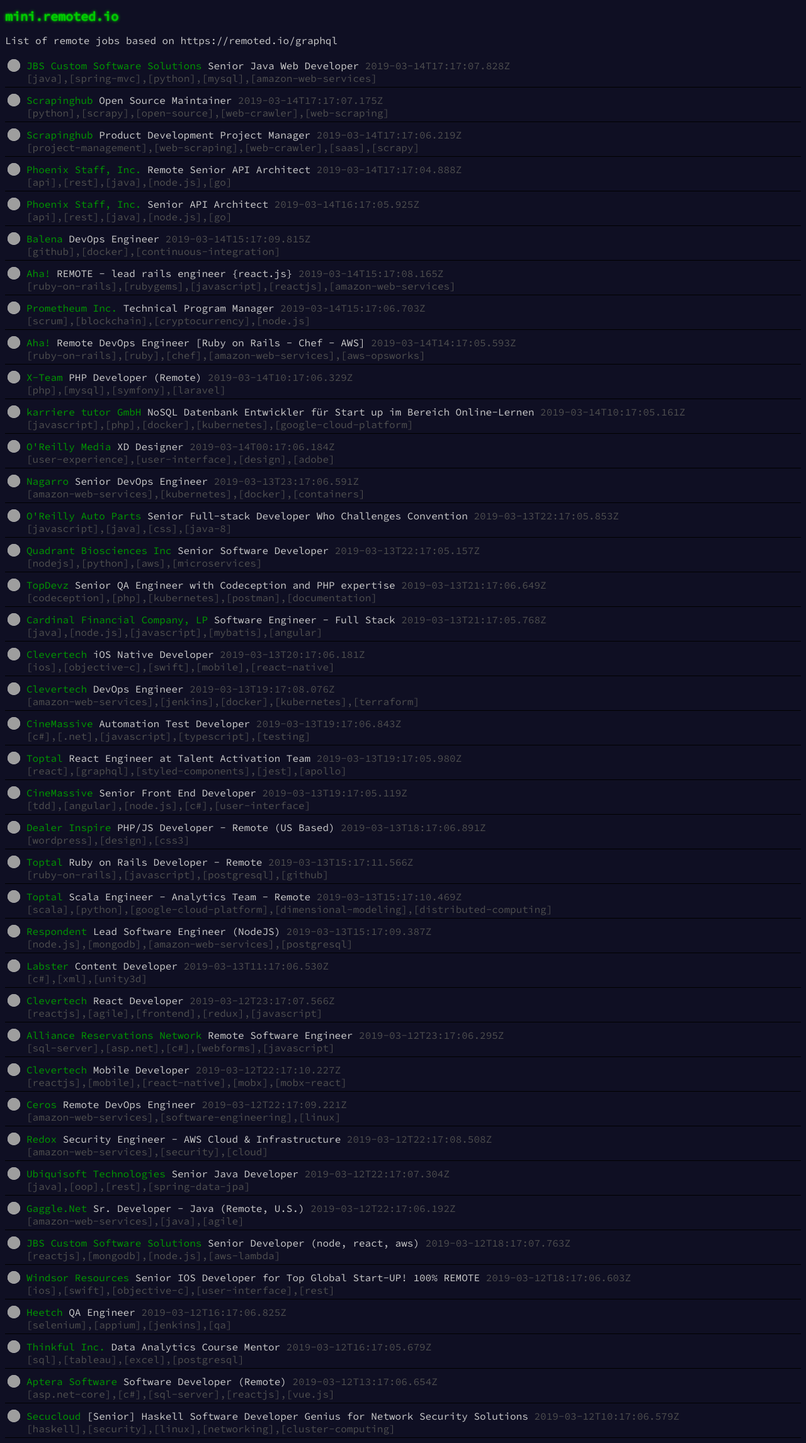
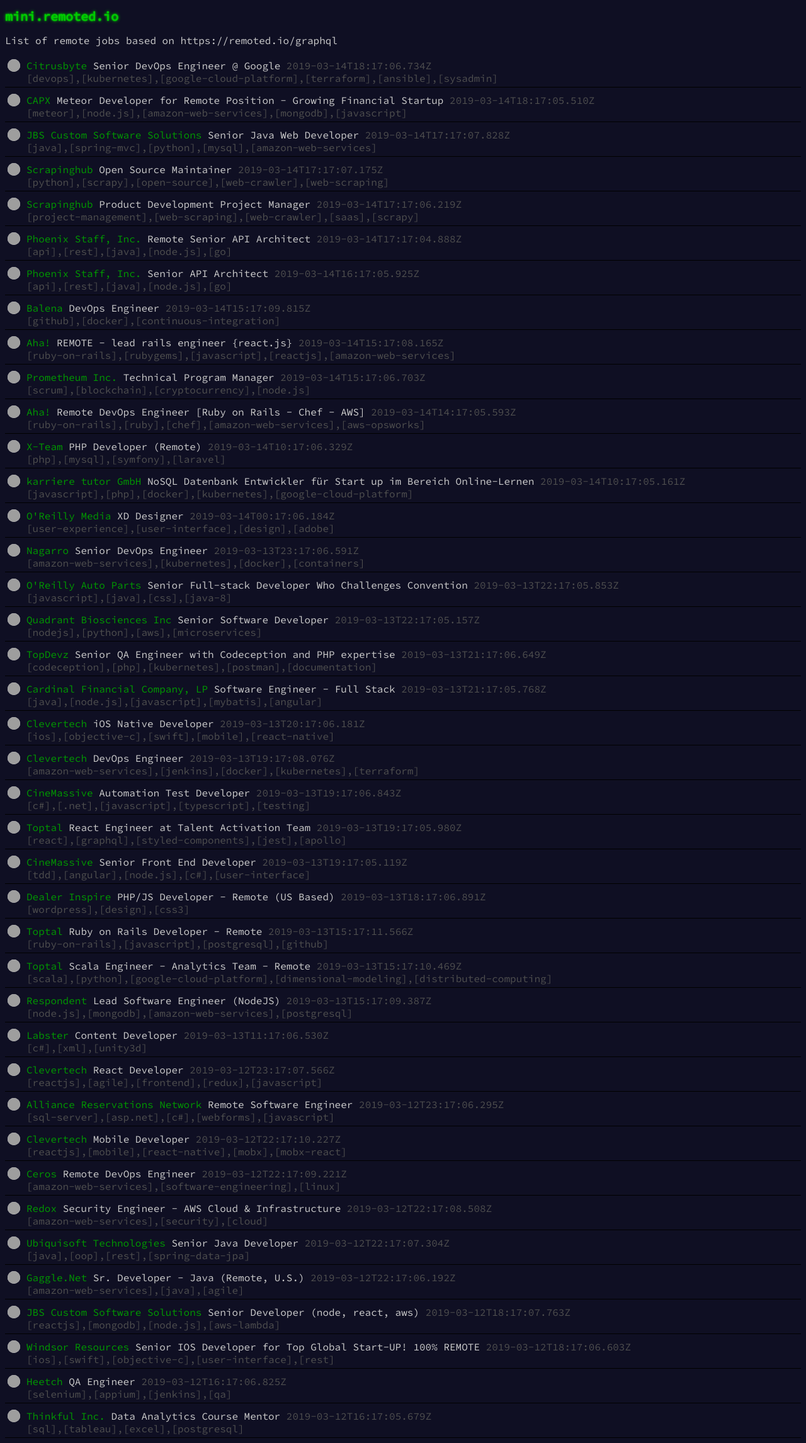
Before and after one commit to andrerpena/mini.remoted.io, a website: page docs/index.html in a window 1280 px wide. Shown: the whole page at 63% size. Drawn offline with Linux system fonts and the light colour scheme; grey boxes are pictures that could not be loaded.

Commit message:
Update remote jobs

```diff
--- a/docs/index.html
+++ b/docs/index.html
@@ -13,7 +13,33 @@
     </h1>
     <p class="subtitle">List of remote jobs based on <a href="https://remoted.io/graphql">https://remoted.io/graphql</a>
     </p>
-    <a class="job" href="https://stackoverflow.com/jobs/200977/senior-java-web-developer-jbs-custom-software-solutions" target="_blank">
+    <a class="job" href="https://stackoverflow.com/jobs/246778/senior-devops-engineer-google-citrusbyte" target="_blank">
+        <div class="image-column">
+            <img src="https://remoted.sfo2.digitaloceanspaces.com/prod/remoted/companies/ym1v3-citrusbyte.svg"/>
+        </div>
+        <div class="content-column">
+            <span class="company">Citrusbyte</span>
+            <span>Senior DevOps Engineer @ Google</span>
+            <span class="time">2019-03-14T18:17:06.734Z</span>
+            <span class="tags">
+            <span class="tag">[devops]</span>,<span class="tag">[kubernetes]</span>,<span class="tag">[google-cloud-platform]</span>,<span class="tag">[terraform]</span>,<span class="tag">[ansible]</span>,<span class="tag">[sysadmin]</span>
+            </span>
+        </div>
+    </a>
+<a class="job" href="https://stackoverflow.com/jobs/219714/meteor-developer-for-remote-position-growing-capx" target="_blank">
+        <div class="image-column">
+            <img src="https://remoted.sfo2.digitaloceanspaces.com/prod/remoted/companies/q9437-capx.jpeg"/>
+        </div>
+        <div class="content-column">
+            <span class="company">CAPX</span>
+            <span>Meteor Developer for Remote Position - Growing Financial Startup</span>
+            <span class="time">2019-03-14T18:17:05.510Z</span>
+            <span class="tags">
+            <span class="tag">[meteor]</span>,<span class="tag">[node.js]</span>,<span class="tag">[amazon-web-services]</span>,<span class="tag">[mongodb]</span>,<span class="tag">[javascript]</span>
+            </span>
+        </div>
+    </a>
+<a class="job" href="https://stackoverflow.com/jobs/200977/senior-java-web-developer-jbs-custom-software-solutions" target="_blank">
         <div class="image-column">
             <img src="https://remoted.sfo2.digitaloceanspaces.com/prod/remoted/companies/8xtqo-jbs-custom-software-solutions.png"/>
         </div>
@@ -507,31 +533,5 @@
             </span>
         </div>
     </a>
-<a class="job" href="https://stackoverflow.com/jobs/246026/software-developer-remote-aptera-software" target="_blank">
-        <div class="image-column">
-            <img src="https://remoted.sfo2.digitaloceanspaces.com/prod/remoted/companies/5trl7-aptera-software.png"/>
-        </div>
-        <div class="content-column">
-            <span class="company">Aptera Software</span>
-            <span>Software Developer (Remote)</span>
-            <span class="time">2019-03-12T13:17:06.654Z</span>
-            <span class="tags">
-            <span class="tag">[asp.net-core]</span>,<span class="tag">[c#]</span>,<span class="tag">[sql-server]</span>,<span class="tag">[reactjs]</span>,<span class="tag">[vue.js]</span>
-            </span>
-        </div>
-    </a>
-<a class="job" href="https://stackoverflow.com/jobs/173703/senior-haskell-software-developer-genius-for-secucloud" target="_blank">
-        <div class="image-column">
-            <img src="https://remoted.sfo2.digitaloceanspaces.com/prod/remoted/companies/jl63w-secucloud.png"/>
-        </div>
-        <div class="content-column">
-            <span class="company">Secucloud</span>
-            <span>[Senior] Haskell Software Developer Genius for Network Security Solutions</span>
-            <span class="time">2019-03-12T10:17:06.579Z</span>
-            <span class="tags">
-            <span class="tag">[haskell]</span>,<span class="tag">[security]</span>,<span class="tag">[linux]</span>,<span class="tag">[networking]</span>,<span class="tag">[cluster-computing]</span>
-            </span>
-        </div>
-    </a>
 </body>
 </html>
```
